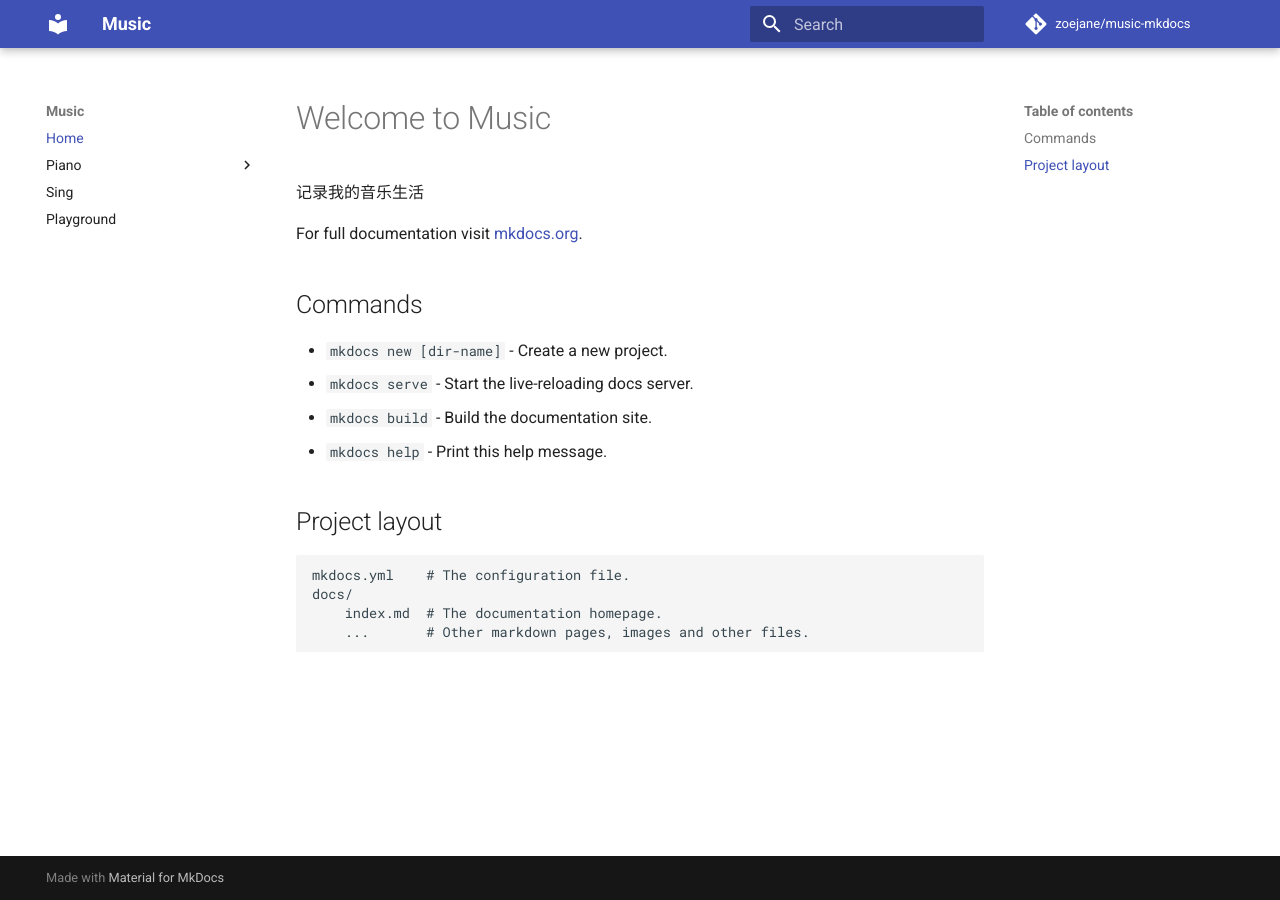
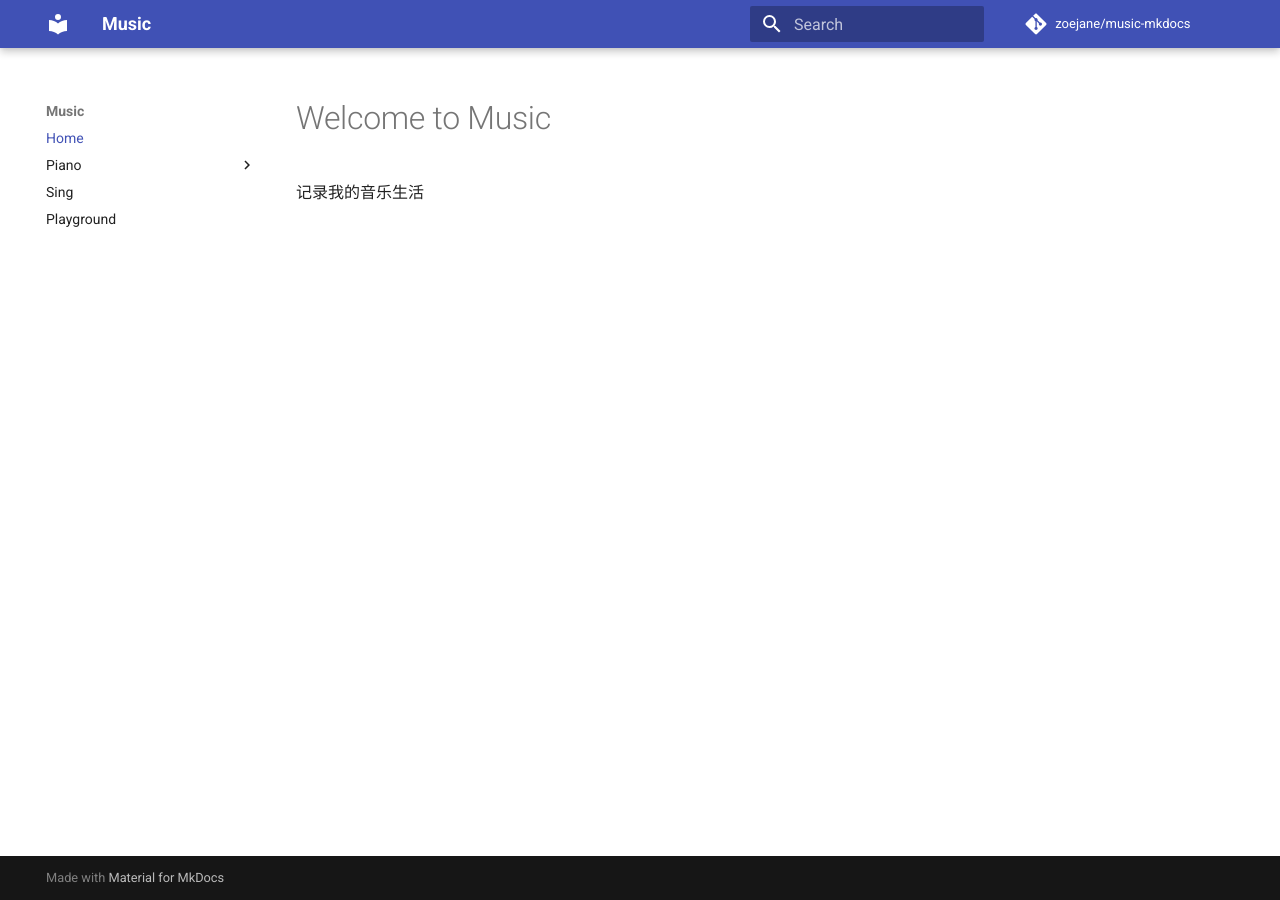
Before and after one commit to zoejane/music-mkdocs, an MkDocs documentation site: the page built from docs/index.md, in a window 1280 px wide. Built offline with MkDocs 1.6.1 and Material for MkDocs 9.7.7, drawn with Linux system fonts in a browser that asks for light colours; comment, search, counter and statistics services are not loaded.

Commit message:
Update index.md

```diff
--- a/docs/index.md
+++ b/docs/index.md
@@ -1,19 +1,3 @@
 # Welcome to Music
 
 记录我的音乐生活
-
-For full documentation visit [mkdocs.org](https://mkdocs.org).
-
-## Commands
-
-* `mkdocs new [dir-name]` - Create a new project.
-* `mkdocs serve` - Start the live-reloading docs server.
-* `mkdocs build` - Build the documentation site.
-* `mkdocs help` - Print this help message.
-
-## Project layout
-
-    mkdocs.yml    # The configuration file.
-    docs/
-        index.md  # The documentation homepage.
-        ...       # Other markdown pages, images and other files.
```
